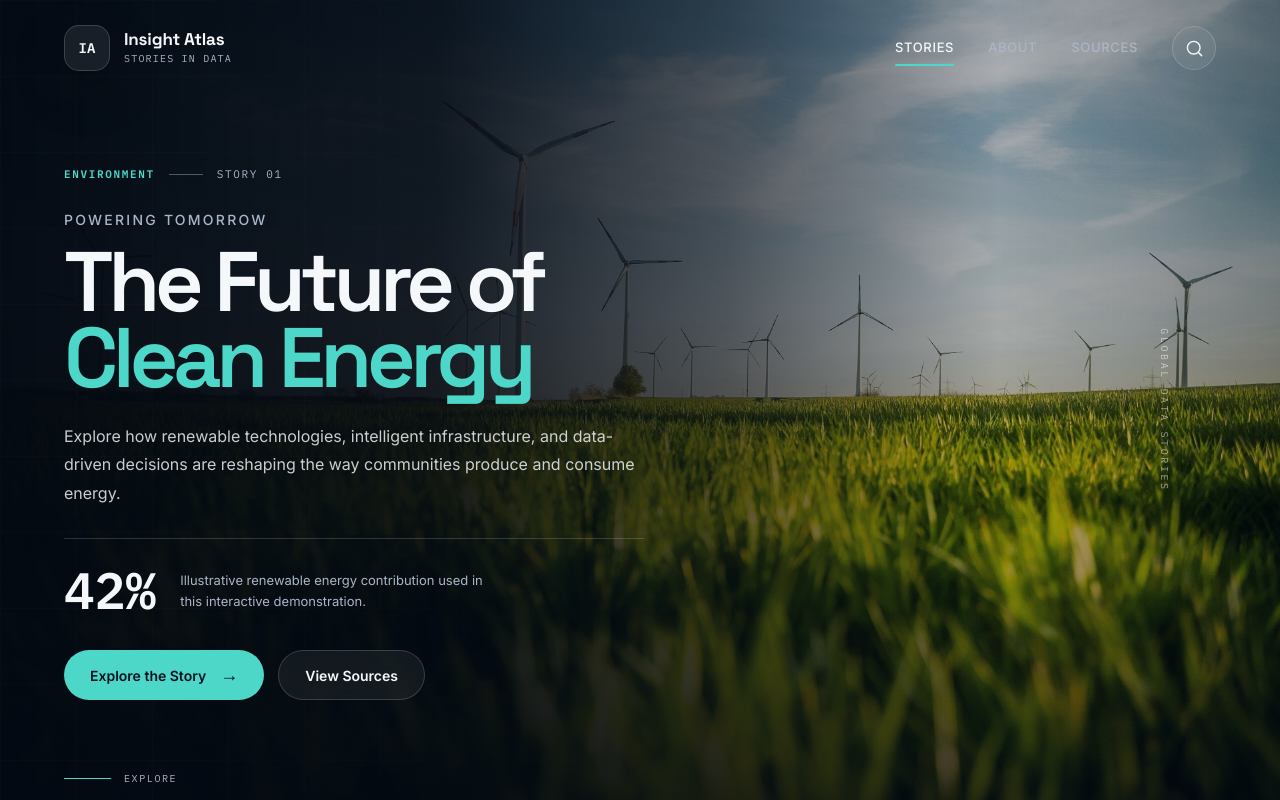
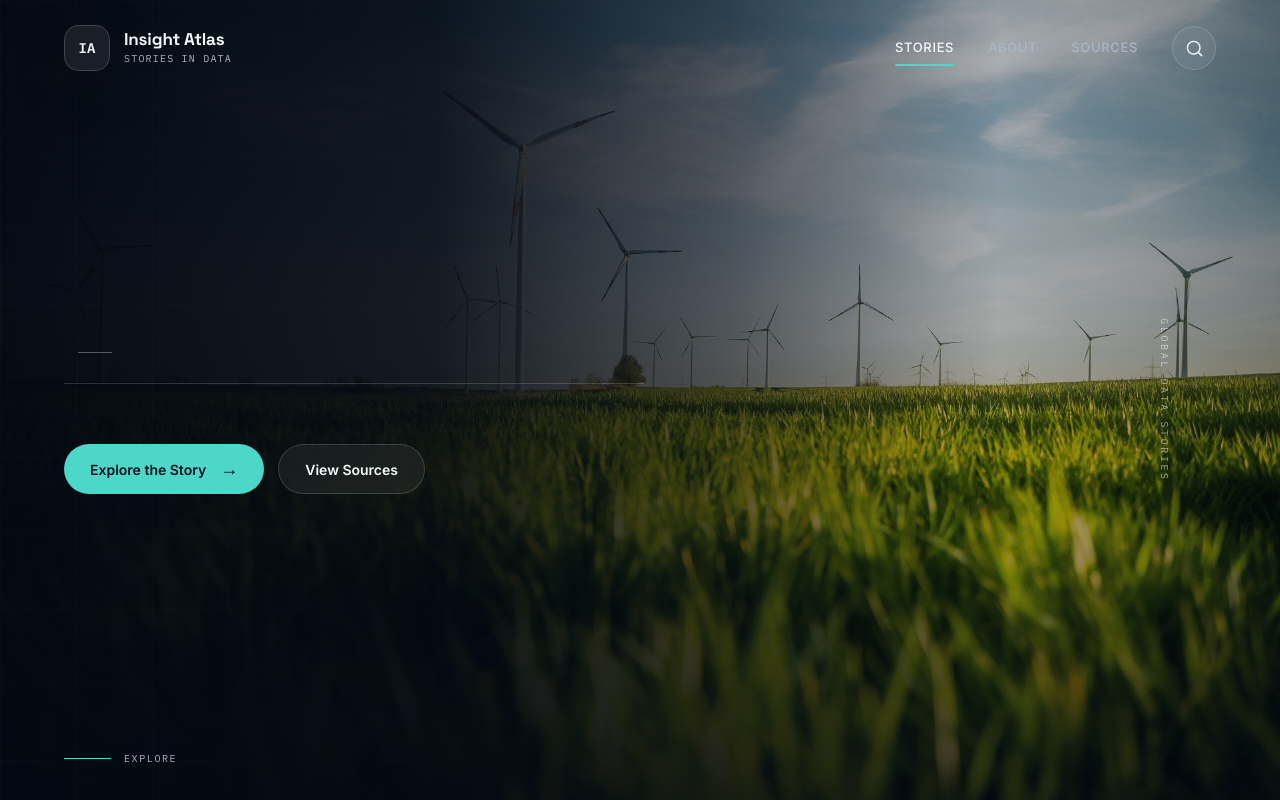
Before and after one commit to IsharaParanagamaGedara/insight-atlas, a website built with Vite: page index.html in a window 1280 px wide. Shown: the top 800 px of the page. Built offline with nearby package versions, Linux system fonts and the light colour scheme.

Commit message:
refactor: prepare hero markup for dynamic content
Replace static hero content with reusable placeholders and add the upcoming-story queue container.

```diff
--- a/index.html
+++ b/index.html
@@ -25,8 +25,13 @@
           </span>
 
           <span class="brand__text">
-            <strong class="brand__name">Insight Atlas</strong>
-            <span class="brand__tagline">Stories in data</span>
+            <strong class="brand__name">
+              Insight Atlas
+            </strong>
+
+            <span class="brand__tagline">
+              Stories in data
+            </span>
           </span>
         </a>
 
@@ -38,11 +43,17 @@
             Stories
           </a>
 
-          <a class="site-nav__link" href="#about">
+          <a
+            class="site-nav__link"
+            href="#about"
+          >
             About
           </a>
 
-          <a class="site-nav__link" href="#sources">
+          <a
+            class="site-nav__link"
+            href="#sources"
+          >
             Sources
           </a>
 
@@ -75,8 +86,15 @@
       </header>
 
       <main>
-        <section class="hero" id="stories">
-          <div class="hero__background" aria-hidden="true">
+        <section
+          class="hero"
+          id="stories"
+          aria-labelledby="hero-title"
+        >
+          <div
+            class="hero__background"
+            aria-hidden="true"
+          >
             <div class="hero__image"></div>
             <div class="hero__overlay"></div>
             <div class="hero__grid"></div>
@@ -84,35 +102,36 @@
 
           <div class="hero__content">
             <div class="hero__meta">
-              <span class="hero__category">Environment</span>
-              <span class="hero__separator"></span>
-              <span class="hero__number">Story 01</span>
+              <span class="hero__category"></span>
+
+              <span
+                class="hero__separator"
+                aria-hidden="true"
+              ></span>
+
+              <span class="hero__number"></span>
             </div>
 
-            <p class="hero__eyebrow">
-              Powering tomorrow
-            </p>
+            <p class="hero__eyebrow"></p>
 
-            <h1 class="hero__title">
-              The Future of
-              <span>Clean Energy</span>
+            <h1
+              class="hero__title"
+              id="hero-title"
+            >
+              <span class="hero__title-line"></span>
+              <span class="hero__title-accent"></span>
             </h1>
 
-            <p class="hero__description">
-              Explore how renewable technologies, intelligent
-              infrastructure, and data-driven decisions are reshaping
-              the way communities produce and consume energy.
-            </p>
+            <p class="hero__description"></p>
 
             <div class="hero__statistic">
-              <strong class="hero__statistic-value">
-                42%
-              </strong>
+              <strong
+                class="hero__statistic-value"
+              ></strong>
 
-              <span class="hero__statistic-description">
-                Illustrative renewable energy contribution used in
-                this interactive demonstration.
-              </span>
+              <span
+                class="hero__statistic-description"
+              ></span>
             </div>
 
             <div class="hero__actions">
@@ -122,7 +141,9 @@
               >
                 Explore the Story
 
-                <span aria-hidden="true">→</span>
+                <span aria-hidden="true">
+                  →
+                </span>
               </button>
 
               <button
@@ -134,26 +155,63 @@
             </div>
           </div>
 
-          <div class="hero__side-label" aria-hidden="true">
+          <aside
+            class="story-queue"
+            aria-label="Upcoming data stories"
+          >
+            <div class="story-queue__header">
+              <span>Up Next</span>
+
+              <span
+                class="story-queue__count"
+                aria-label="Current story position"
+              ></span>
+            </div>
+
+            <div class="story-queue__list"></div>
+          </aside>
+
+          <div
+            class="hero__side-label"
+            aria-hidden="true"
+          >
             <span>Global Data Stories</span>
           </div>
 
-          <div class="hero__scroll-hint">
+          <div
+            class="hero__scroll-hint"
+            aria-hidden="true"
+          >
             <span class="hero__scroll-line"></span>
             <span>Explore</span>
           </div>
         </section>
 
-        <section class="placeholder-section" id="about">
-          <h2>About Insight Atlas</h2>
+        <section
+          class="placeholder-section"
+          id="about"
+          aria-labelledby="about-title"
+        >
+          <h2 id="about-title">
+            About Insight Atlas
+          </h2>
         </section>
 
-        <section class="placeholder-section" id="sources">
-          <h2>Data Sources</h2>
+        <section
+          class="placeholder-section"
+          id="sources"
+          aria-labelledby="sources-title"
+        >
+          <h2 id="sources-title">
+            Data Sources
+          </h2>
         </section>
       </main>
     </div>
 
-    <script type="module" src="/src/main.js"></script>
+    <script
+      type="module"
+      src="/src/main.js"
+    ></script>
   </body>
 </html>
```
